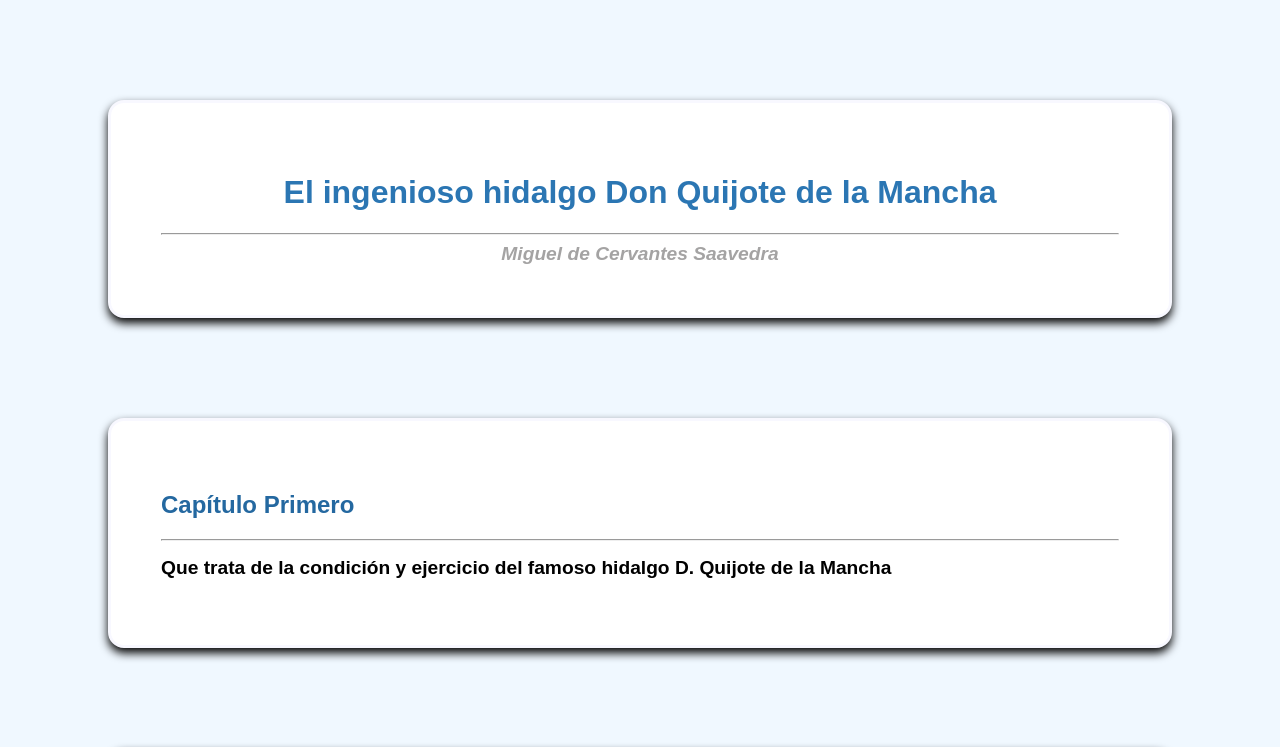
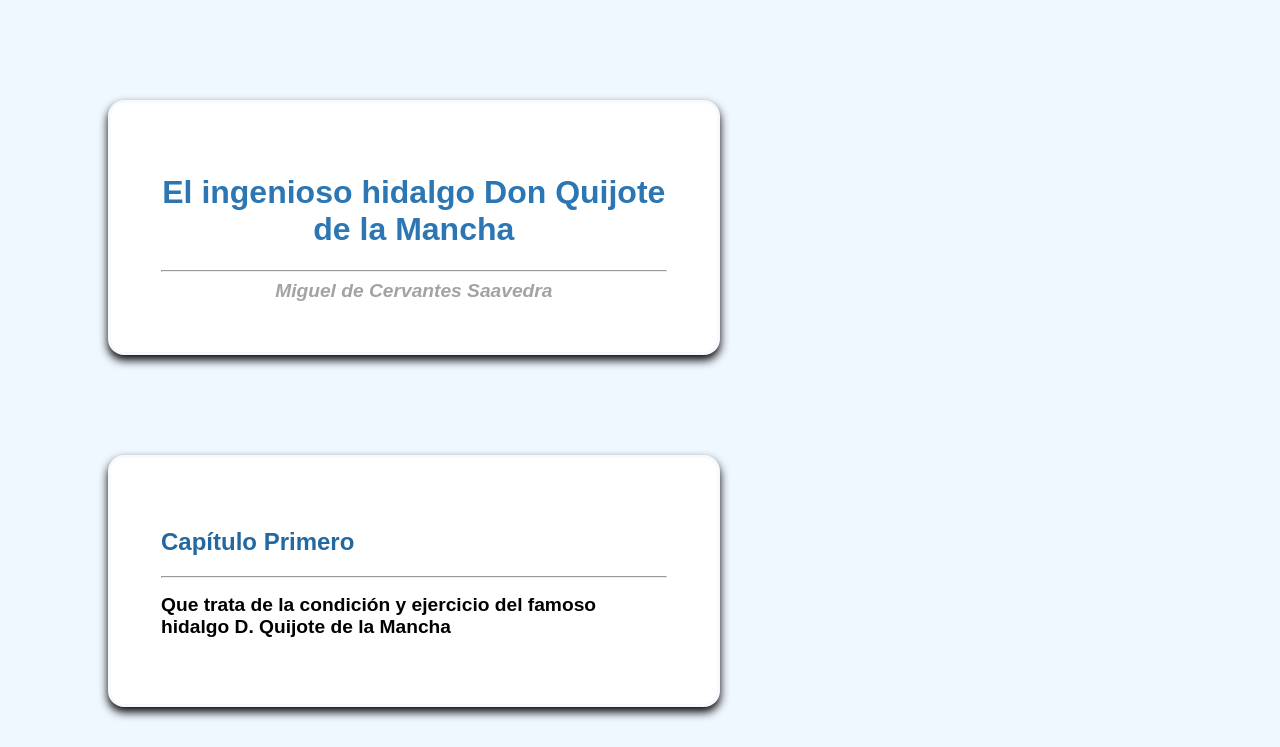
Before and after one commit to manulaguarde/LenguajeDeMarcas, a plain HTML site: page EjercicioFlex/ejercicioFlex.html in a window 1280 px wide. Shown: the top 747 px of the page. Drawn offline with Linux system fonts and the light colour scheme.

Commit message:
modifico ejercicio Flex

```diff
--- a/EjercicioFlex/ejercicioFlex.css
+++ b/EjercicioFlex/ejercicioFlex.css
@@ -1,6 +1,13 @@
 *{
     background-color: aliceblue;
     font-family: sans-serif;
+}
+
+.card.header{
+    width: 40%;
+}
+.card.chapter{
+    width: 40%;
 }
 
 .card{
```
